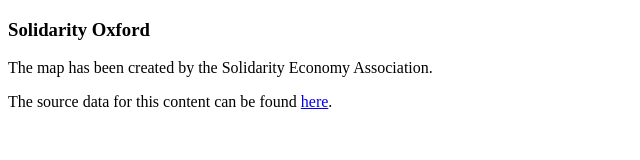
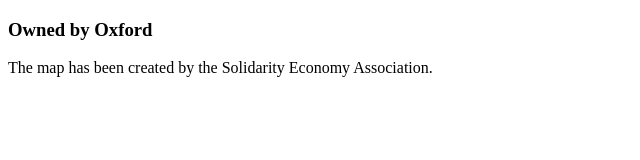
Before and after one commit to SolidarityEconomyAssociation/owned-by-oxford-project, a website: page config/about.html in a window 1280 px wide. Shown: the whole page, without its empty margins (0-640 px from the left). Drawn offline with Linux system fonts and the light colour scheme.

Commit message:
config/about.html - put something sensible here.

```diff
--- a/config/about.html
+++ b/config/about.html
@@ -1,16 +1,9 @@
 <!DOCTYPE html>
 <html>
-  <head>
-    <title></title>
-  </head>
   <body>
-    <h3>Solidarity Oxford</h3>
-    <p>The map has been created by the Solidarity Economy Association.</p>
-    <p>
-      The source data for this content can be found
-      <a href="https://w3id.org/sea-lod/oxford/" target="_blank">here</a>.
-    </p>
-    <!--
-		<p>The source of this content is <a href="https://github.com/SolidarityEconomyAssociation/open-data-and-maps/tree/master/map-app/variants/oxford/about.html">here</a>.</p>
-		--></body>
+    <div lang="EN">
+      <h3>Owned by Oxford</h3>
+      <p>The map has been created by the Solidarity Economy Association.</p>
+    </div>
+  </body>
 </html>
```
